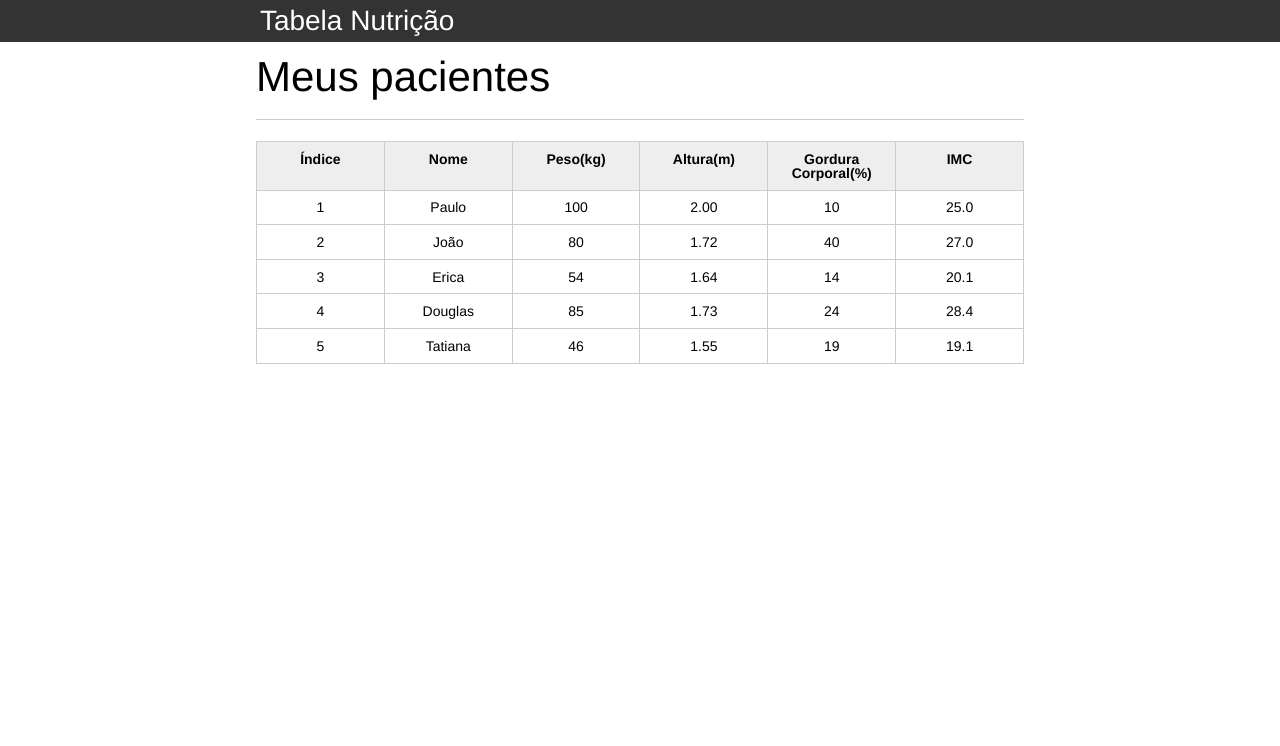
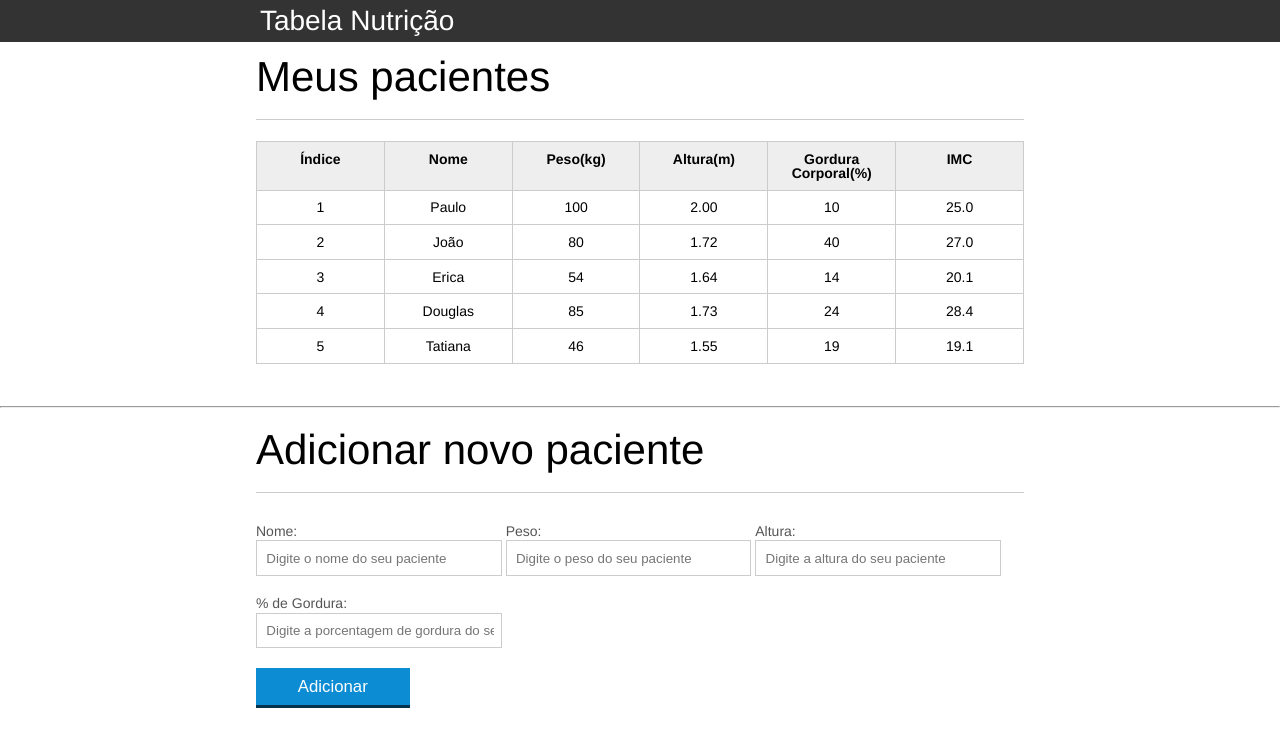
Before and after one commit to dscostat7/TabelaNutricao, a plain HTML site: page index.html in a window 1280 px wide. Drawn offline with Linux system fonts and the light colour scheme.

Commit message:
Adicionado formulario para adc novo paciente, css para mudar background quando peso ou altura for invalidos

```diff
--- a/css/index.css
+++ b/css/index.css
@@ -132,3 +132,10 @@ button[disabled=disabled], button:disabled {
 .campo-invalido{
 	border: 1px solid red;
 }
+
+#mensagem-erro{
+	color: red;
+}
+.paciente-invalido{
+	background-color: lightcoral;
+}
--- a/index.html
+++ b/index.html
@@ -82,6 +82,33 @@
 
         </section>
     </main>
+    <br><br><hr><br>
+    <section class="container">
+        <h2 id="titulo-form">Adicionar novo paciente</h2>
+        <form>
+            <div class="grupo">
+                <label for="nome">Nome:</label>
+                <input id="nome" name="nome" type="text" placeholder="Digite o nome do seu paciente" class="campo">
+            </div>
+            <div class="grupo">
+                <label for="peso">Peso:</label>
+                <input id="peso" name="peso" type="text" placeholder="Digite o peso do seu paciente"
+                    class="campo campo-medio">
+            </div>
+            <div class="grupo">
+                <label for="altura">Altura:</label>
+                <input id="altura" name="altura" type="text" placeholder="Digite a altura do seu paciente"
+                    class="campo campo-medio">
+            </div>
+            <div class="grupo">
+                <label for="gordura">% de Gordura:</label>
+                <input id="gordura" type="text" placeholder="Digite a porcentagem de gordura do seu paciente"
+                    class="campo campo-medio">
+            </div>
+
+            <button id="adicionar-paciente" class="botao bto-principal">Adicionar</button>
+        </form>
+    </section>
 
 </body>
 <script src="js/first.js"></script>
--- a/js/first.js
+++ b/js/first.js
@@ -1,3 +1,5 @@
+var titulo = document.querySelector(".titulo");
+
 var pacientes = document.querySelectorAll(".paciente");
 
 for (var i = 0; i < pacientes.length; i++) {
@@ -16,13 +18,13 @@ for (var i = 0; i < pacientes.length; i++) {
 
     if (peso <= 0 || peso >= 1000) {
         pesoValido = false;
-        paciente.style.backgroundColor = "lightcoral";
+        paciente.classList.add("paciente-invalido");
         tdImc.textContent = "Peso Inválido!";
     }
 
     if (altura <= 0 || altura >= 3.00) {
         alturaValida = false;
-        paciente.style.backgroundColor = "lightcoral";
+        paciente.classList.add("paciente-invalido");
         tdImc.textContent = "Altura Inválida!"
     }
 
@@ -31,3 +33,16 @@ for (var i = 0; i < pacientes.length; i++) {
         tdImc.textContent = imc.toFixed(1);
     }
 }
+
+titulo.addEventListener("click", mostraMensagem);
+
+function mostraMensagem() {
+    alert("Clicouu!!");
+}
+
+var botaoAdicionar = document.querySelector("#adicionar-paciente");
+
+botaoAdicionar.addEventListener("click", function (event) {
+    event.preventDefault();
+    alert("Clicado!");
+})
```
